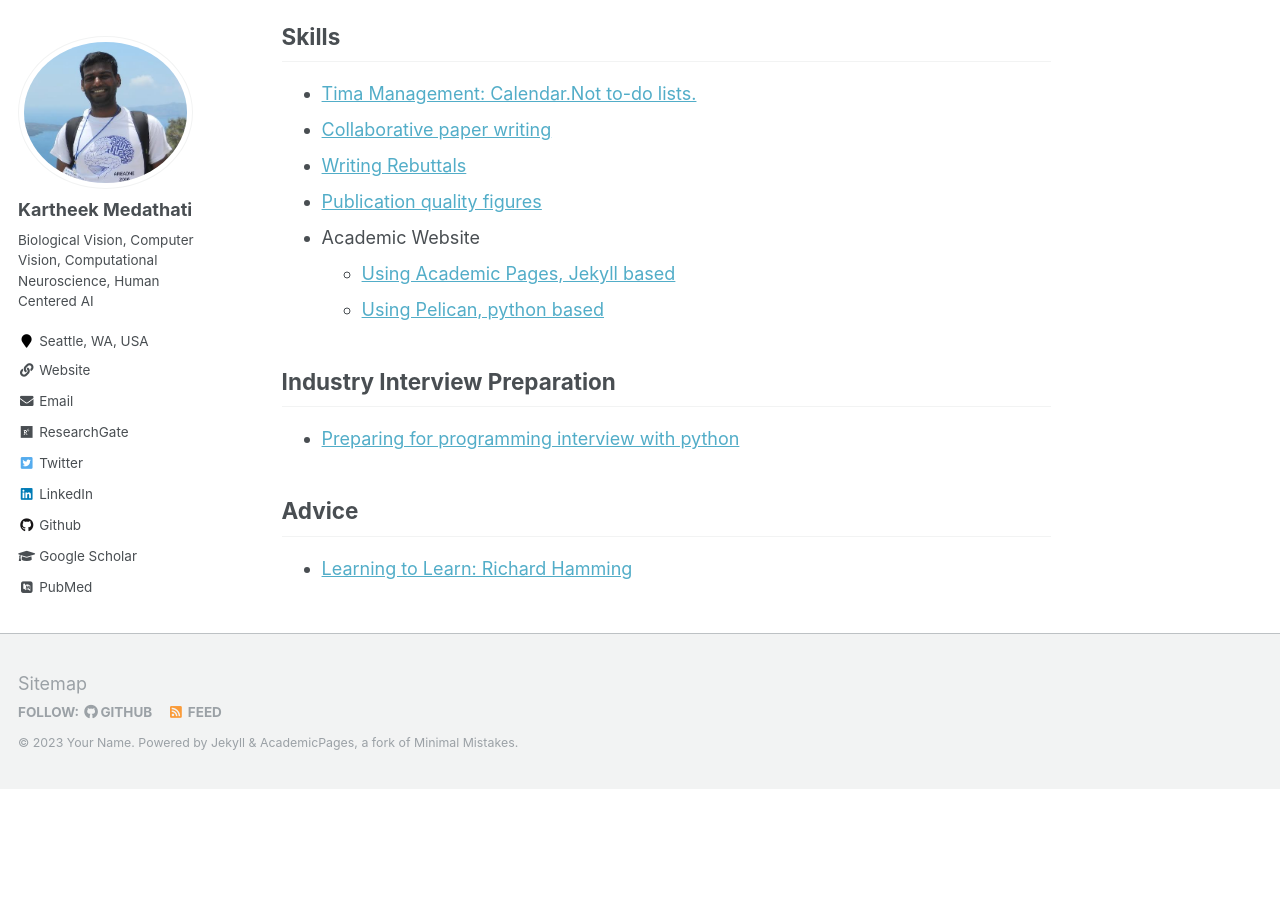
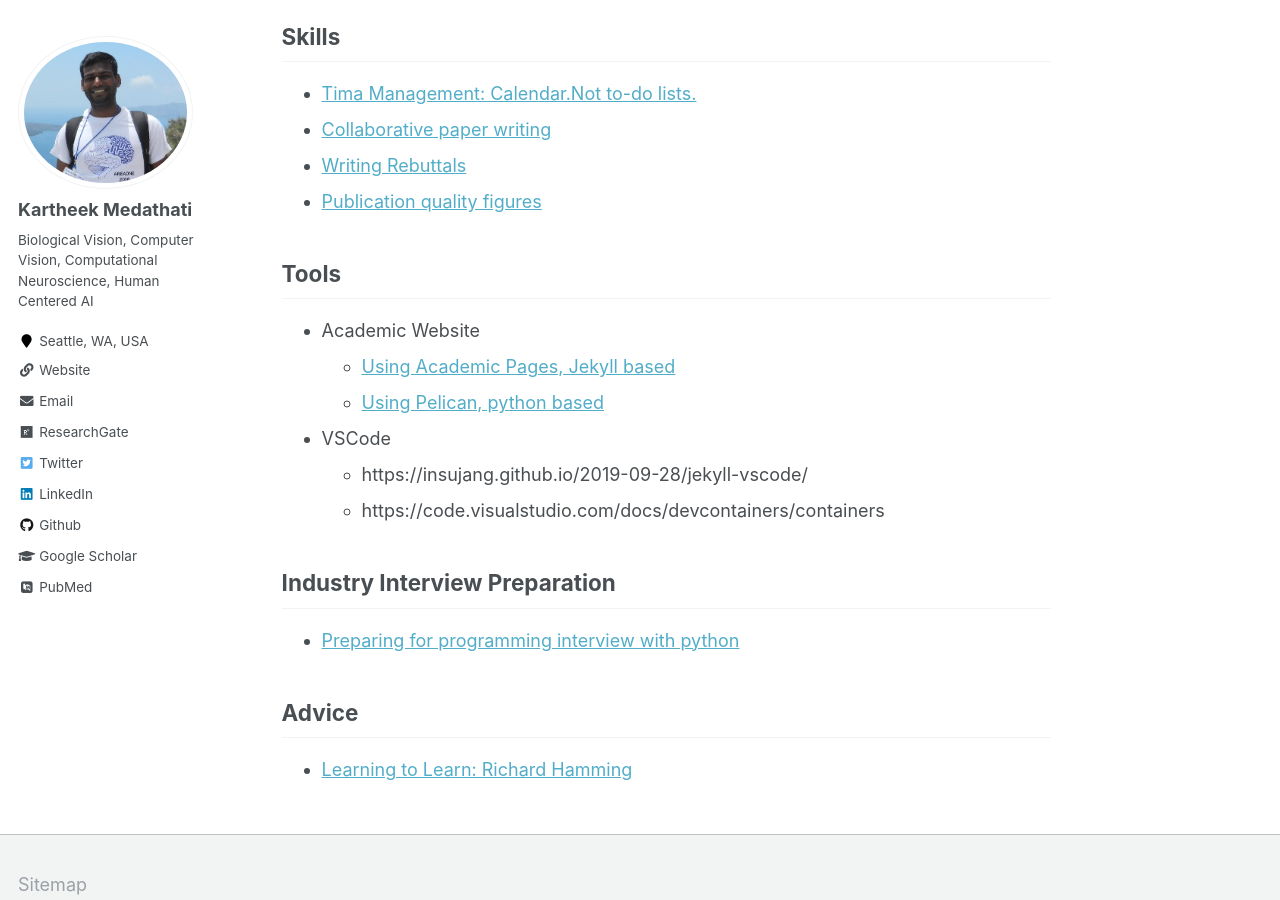
Before and after one commit to kartheekmedathati/kartheekmedathati.github.io, a Jekyll site: the page built from _pages/markdown.md, in a window 1280 px wide and 900 px high, scrolled down 930 px. Built offline with Jekyll 4.4.1, drawn with Linux system fonts in a browser that asks for light colours; some web fonts are replaced; before the commit the page ends 1719 px from its top, so only the background shows below that.

Commit message:
Added VScode tools

```diff
--- a/_pages/markdown.md
+++ b/_pages/markdown.md
@@ -35,9 +35,16 @@
 * [Collaborative paper writing](https://medium.com/@deviparikh/planning-paper-writing-553f497e8839)
 * [Writing Rebuttals](https://medium.com/@deviparikh/how-we-write-rebuttals-dc84742fece1)
 * [Publication quality figures](https://github.com/jbmouret/matplotlib_for_papers)
+
+## Tools
+
 * Academic Website
     - [Using Academic Pages, Jekyll based](https://academicpages.github.io/)
     - [Using Pelican, python based](https://github.com/wjhopper/academia)
+
+* VSCode
+    - https://insujang.github.io/2019-09-28/jekyll-vscode/
+    - https://code.visualstudio.com/docs/devcontainers/containers
 
 ## Industry Interview Preparation
 
```
